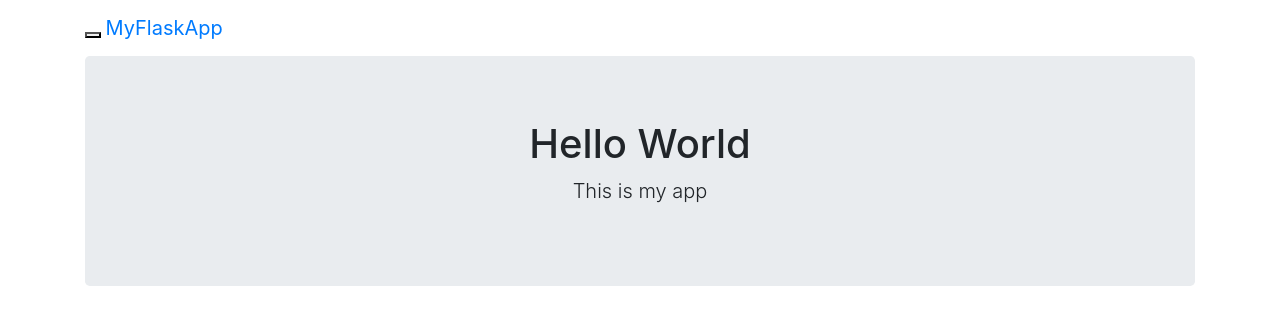
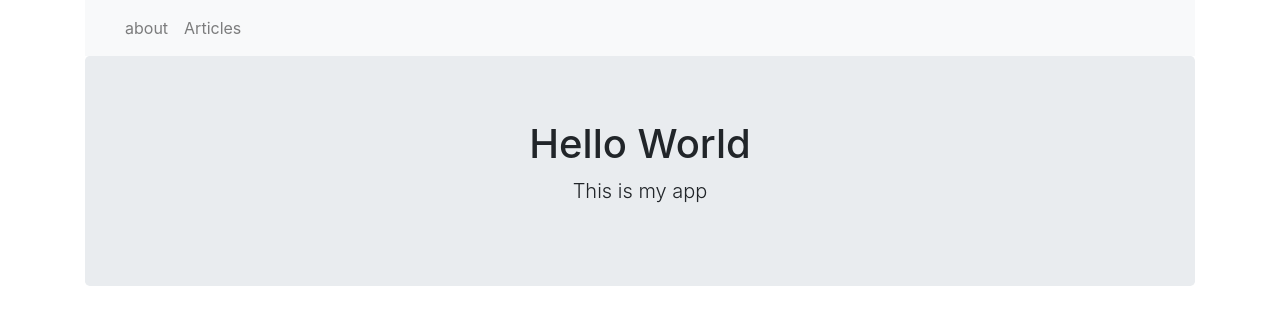
Before and after one commit to Elros-Virtual/ir-portfolio, a Flask app: page / in a window 1280 px wide. Shown: the top 325 px of the page. Run offline with Flask 2, Linux system fonts and the light colour scheme; some libraries are stand-ins or nearby versions.

Commit message:
adding extra routes to app

```diff
--- a/ian-site/website-code/app.py
+++ b/ian-site/website-code/app.py
@@ -8,5 +8,15 @@ def index():
     return render_template('index.html')
 
 
+@app.route('/about')
+def about():
+    return render_template('about.html')
+
+
+@app.route('/articles')
+def articles():
+    return render_template('articles.html')
+
+
 if __name__ == '__main__':
     app.run(debug=True)
--- /dev/null
+++ b/ian-site/website-code/templates/about.html
@@ -0,0 +1,6 @@
+{% extends 'layout.html' %}
+
+{% block body %}
+<h1>This is the about page</h1>
+<p class="lead">here you will learn things followed by stuff</p>
+{% endblock %}
--- a/ian-site/website-code/templates/includes/_navbar.html
+++ b/ian-site/website-code/templates/includes/_navbar.html
@@ -1,4 +1,4 @@
-<nav class="navbar navbar-default">
+<!-- <nav class="navbar navbar-default">
     <div class="container">
         <div class="navbar-header">
             <button type="button" class="navbar-toggle collapsed" data-toggle="collapse" data-target="#navbar"
@@ -17,6 +17,27 @@
                 <li><a href="/articles">Articles</a></li>
             </ul>
         </div>
-        <!--/.nav-collapse -->
-    </div>
+        /.nav-collapse -->
+</div>
 </nav>
+
+
+<div class="container">
+    <nav class="navbar navbar-expand-lg navbar-light bg-light">
+        <a class="navbar-brand" href="/"></a>
+        <button class="navbar-toggler" type="button" data-toggle="collapse" data-target="#navbarNav"
+            aria-controls="navbarNav" aria-expanded="false" aria-label="Toggle navigation">
+            <span class="navbar-toggler-icon"></span>
+        </button>
+        <div class="collapse navbar-collapse" id="navbarNav">
+            <ul class="navbar-nav">
+                <li class="nav-item">
+                    <a class="nav-link" href="/about">about</a>
+                </li>
+                <li class="nav-item">
+                    <a class="nav-link" href="/articles">Articles</a>
+                </li>
+            </ul>
+        </div>
+    </nav>
+</div>
--- a/ian-site/website-code/templates/layout.html
+++ b/ian-site/website-code/templates/layout.html
@@ -3,7 +3,7 @@
 
 <head>
     <meta charset="utf-8">
-    <title>My Flsk App</title>
+    <title>ir-portfolio</title>
     <link rel="stylesheet" href="https://stackpath.bootstrapcdn.com/bootstrap/4.5.0/css/bootstrap.min.css">
     </link>
 </head>
```
